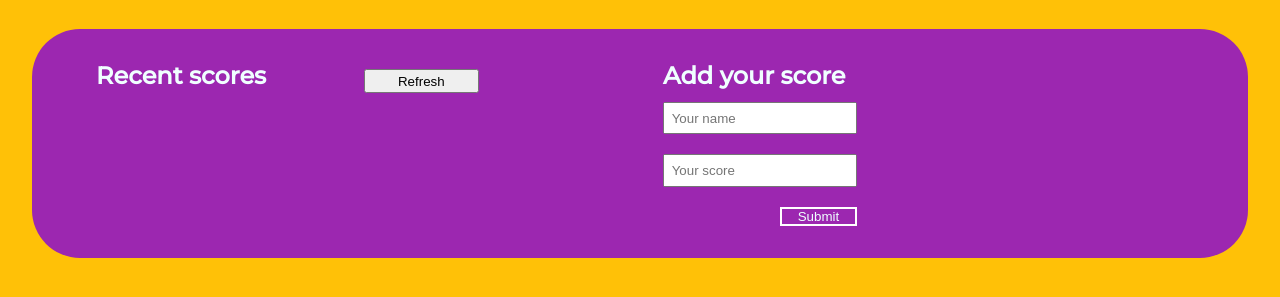
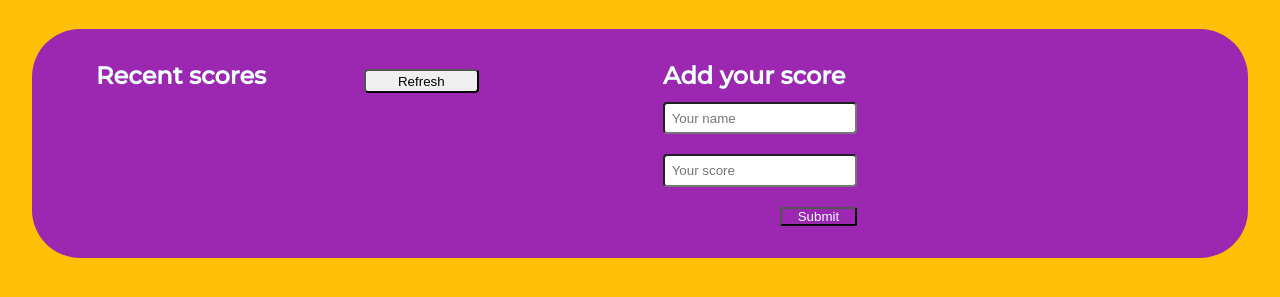
Before and after one commit to RitaDee/Leader-board, a website built with webpack: page src/index.html in a window 1280 px wide. Shown: the part 113-410 px from the top of the page. Built offline with nearby package versions, Linux system fonts and the light colour scheme; no server answers.

Commit message:
Modify stylesheet

```diff
--- a/src/style.css
+++ b/src/style.css
@@ -106,14 +106,14 @@ form {
 input {
   width: auto;
   padding: 0.5em;
-  border-radius: 2px solid black;
+  border-radius: 4px;
 }
 
 .refresh {
   height: 24px;
   width: 30%;
   margin-top: 0.5rem;
-  border-radius: 2px solid;
+  border-radius: 4px;
   cursor: pointer;
 }
 
@@ -124,7 +124,7 @@ input {
 #btn-submit {
   color: azure;
   width: 40%;
-  border: 2px solid white;
+  border-radius: 2px;
   align-self: flex-end;
   background-color: #9c27b0;
   cursor: pointer;
```
Also changed, not shown: dist/main.js.
